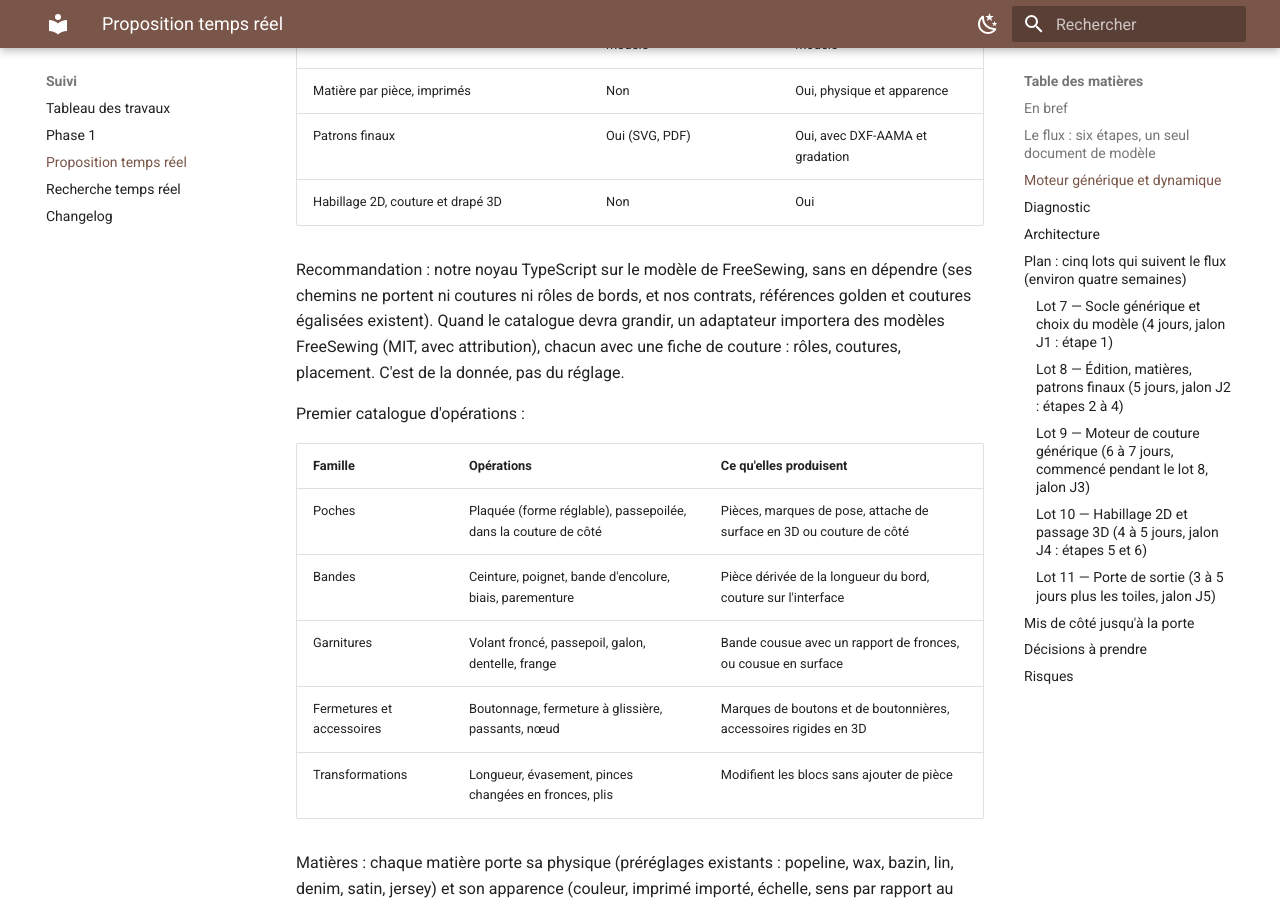
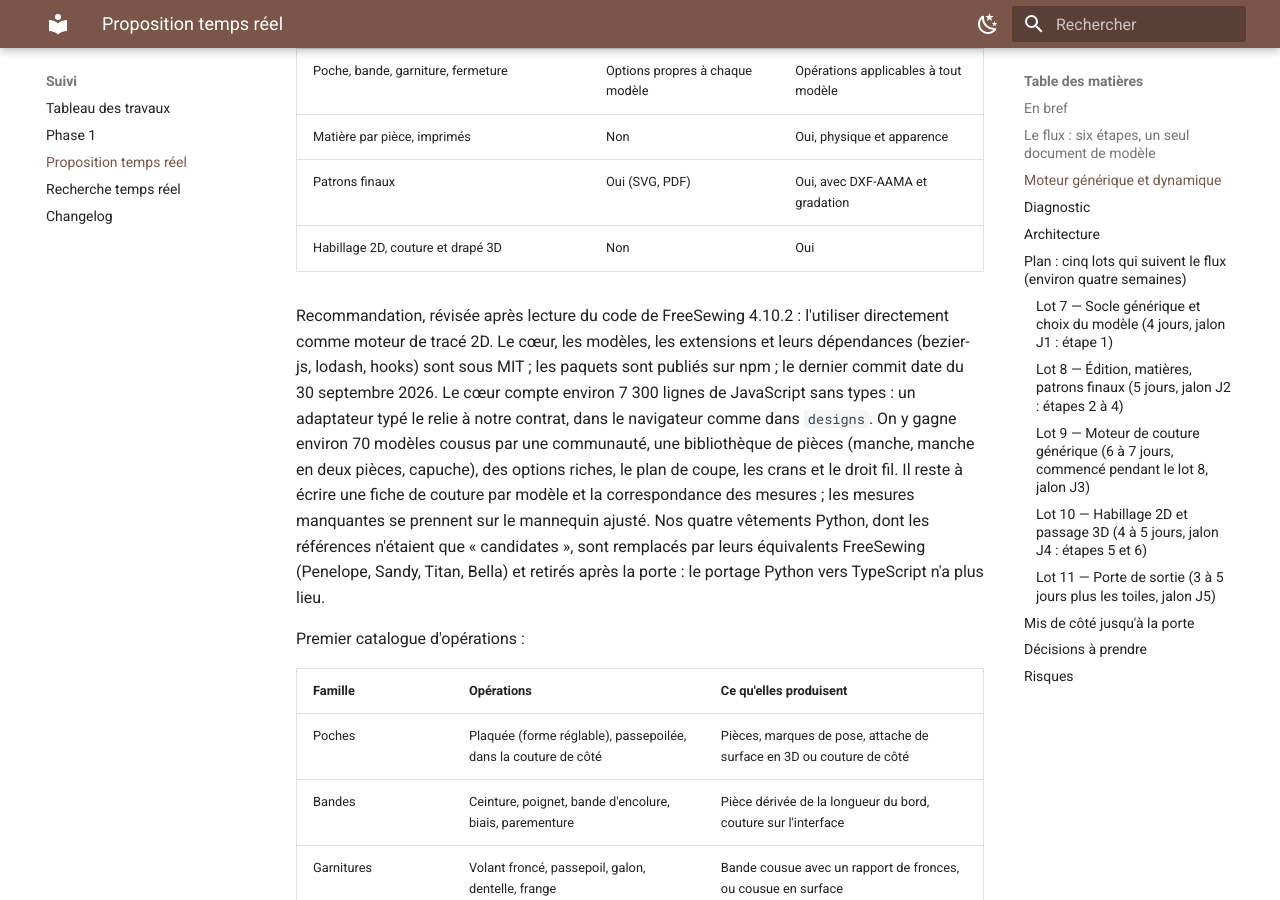
Before and after one commit to THackSRT/model-design, an MkDocs documentation site: the page built from docs/suivi/proposition-temps-reel.md, in a window 1280 px wide and 900 px high, scrolled down 2533 px. Built offline with MkDocs 1.6.1 and Material for MkDocs 9.7.7, drawn with Linux system fonts in a browser that asks for light colours; some of the changed text lies outside the part shown.

Commit message:
docs(suivi): proposition v3, FreeSewing comme moteur de tracé 2D
Après lecture du code de FreeSewing 4.10.2 (MIT partout, publié sur npm,
actif), la proposition recommande de l'utiliser directement comme moteur
de tracé, derrière un adaptateur typé vers GarmentSpec, avec une fiche de
couture par modèle (rôles des bords, coutures, placement) et les mesures
manquantes prises sur le mannequin. Le portage Python vers TypeScript du
patronage n'a plus lieu ; les six premiers modèles sont Bella, Penelope,
Sandy, Titan, Teagan et Tiberius.

Co-Authored-By: Claude Opus 5.5 <noreply@anthropic.com>
Claude-Session: https://claude.ai/code/session_01LHQtY55mzVG6iihyp3BRc6

````diff
--- a/docs/suivi/proposition-temps-reel.md
+++ b/docs/suivi/proposition-temps-reel.md
@@ -12,9 +12,10 @@ lot 7. La recherche qui fonde ce plan est dans [Recherche : studio temps réel](
   au hasard se cousent sans toucher au moteur.
 - **Le flux devient l'ossature du studio** : Modèle, Édition, Matières, Patrons finaux, Habillage 2D, Vue 3D.
   Chaque étape se revisite et une modification se propage en direct aux suivantes.
-- **Le patronage devient un kit générique en TypeScript, sur le modèle de FreeSewing** (modèle = pièces, mesures,
-  options typées, extensions), complété de ce qui manque à FreeSewing : coutures appariées, rôle des bords,
-  opérations génériques (poche, bande, garniture, fermeture), matière par pièce, passage en 3D.
+- **FreeSewing devient notre moteur de tracé 2D** (MIT partout, publié sur npm, actif) : environ 70 modèles
+  éprouvés, une bibliothèque de pièces, des options typées, le calcul en direct dans le navigateur. On y ajoute ce
+  qui lui manque : une fiche de couture par modèle (rôles des bords, coutures, placement), des opérations génériques
+  (poche, bande, garniture, fermeture), la matière de chaque pièce et le passage en 3D.
 - **Les moteurs actuels ne font pas de temps réel, mais leur cœur se réutilise.** Le drapé est une tâche serveur en
   différé (3 à 55 s) ; son cœur tourne déjà dans un Worker du studio (essai de Cusick), à un facteur 1 à 3 du temps
   réel. WebGPU (82,9 % des sessions, 74 % sous Android) ne viendra qu'en accélérateur.
@@ -27,7 +28,7 @@ Tout le reste s'en déduit, en direct.
 
 | Étape            | Ce que fait l'utilisateur                                            | Ce que fait le moteur                                                                    | Où                     |
 | ---------------- | -------------------------------------------------------------------- | ---------------------------------------------------------------------------------------- | ---------------------- |
-| 1 · Modèle       | Choisit un modèle dans la galerie, saisit les mesures                | Le kit compose le modèle à partir de ses blocs et l'ajuste aux mesures                   | Navigateur, < 10 ms    |
+| 1 · Modèle       | Choisit un modèle dans la galerie, saisit les mesures                | FreeSewing trace le modèle aux mesures ; la fiche de couture lui donne son sens          | Navigateur, < 10 ms    |
 | 2 · Édition      | Ajoute poche, bande, accessoire, garniture ; règle les options       | Le moteur d'opérations rejoue la liste ; la carte 2D suit ; les coutures sont contrôlées | Navigateur, < 10 ms    |
 | 3 · Matières     | Choisit tissu et imprimé de chaque pièce, importe un imprimé         | Chaque matière porte physique et apparence ; l'imprimé suit le droit fil                 | Navigateur             |
 | 4 · Patrons      | Fixe valeurs de couture et tailles, exporte                          | Fabrication : valeurs de couture, crans, marques, gradation, plan de coupe, exports      | Serveur, moteur actuel |
@@ -42,9 +43,9 @@ Retour libre : changer la taille d'une poche à l'étape 2 met à jour la carte
 1. **Le moteur de couture ne connaît aucun vêtement.** Il lit le rôle des bords (encolure, emmanchure, épaule, côté,
    taille, ourlet, entrejambe), le graphe des coutures, le placement et les attaches. Une règle de lint interdit tout
    nom de vêtement dans son code ; les réglages actuels (godets, jambe par jambe, tenues d'épaule) disparaissent.
-2. **Un vêtement est une donnée.** Un modèle assemble des blocs (corsage, manche, col, jupe, pantalon, ceinture)
-   avec des options typées, comme dans FreeSewing ; les blocs se raccordent par des interfaces nommées (encolure,
-   emmanchure, taille, ourlet), comme dans GarmentCode.
+2. **Un vêtement est une donnée.** Un modèle FreeSewing (pièces, mesures, options typées, extensions d'autres
+   modèles) accompagné de sa fiche de couture, qui nomme le rôle de chaque bord, les coutures et le placement sur le
+   corps. Les modèles qui manquent (boubou, kaftan) s'écrivent dans l'API de FreeSewing, puis reçoivent leur fiche.
 3. **Une opération est générique.** « Poche plaquée » s'applique à n'importe quelle pièce ; « bande » et « volant
    froncé » à n'importe quel bord dont le rôle convient. Chaque opération produit ses pièces, coutures, attaches et
    marques, que la 2D, la fabrication et la 3D lisent sans code spécial.
@@ -67,10 +68,15 @@ catalogue que si son test passe.
 | Patrons finaux                                             | Oui (SVG, PDF)                  | Oui, avec DXF-AAMA et gradation      |
 | Habillage 2D, couture et drapé 3D                          | Non                             | Oui                                  |
 
-Recommandation : notre noyau TypeScript sur le modèle de FreeSewing, sans en dépendre (ses chemins ne portent ni
-coutures ni rôles de bords, et nos contrats, références golden et coutures égalisées existent). Quand le catalogue
-devra grandir, un adaptateur importera des modèles FreeSewing (MIT, avec attribution), chacun avec une fiche de
-couture : rôles, coutures, placement. C'est de la donnée, pas du réglage.
+Recommandation, révisée après lecture du code de FreeSewing 4.10.2 : l'utiliser directement comme moteur de tracé
+2D. Le cœur, les modèles, les extensions et leurs dépendances (bezier-js, lodash, hooks) sont sous MIT ; les paquets
+sont publiés sur npm ; le dernier commit date du 30 septembre 2026. Le cœur compte environ 7 300 lignes de
+JavaScript sans types : un adaptateur typé le relie à notre contrat, dans le navigateur comme dans `designs`. On y
+gagne environ 70 modèles cousus par une communauté, une bibliothèque de pièces (manche, manche en deux pièces,
+capuche), des options riches, le plan de coupe, les crans et le droit fil. Il reste à écrire une fiche de couture
+par modèle et la correspondance des mesures ; les mesures manquantes se prennent sur le mannequin ajusté. Nos quatre
+vêtements Python, dont les références n'étaient que « candidates », sont remplacés par leurs équivalents FreeSewing
+(Penelope, Sandy, Titan, Bella) et retirés après la porte : le portage Python vers TypeScript n'a plus lieu.
 
 Premier catalogue d'opérations :
 
@@ -127,50 +133,50 @@ flowchart LR
   DOC -->|enregistrement différé| DES
 ```
 
-| Brique             | Choix                                                                                                                    |
-| ------------------ | ------------------------------------------------------------------------------------------------------------------------ |
-| Document de modèle | Modèle, mesures, options, opérations, matières : la version de `designs` ; la spécification s'en déduit par le même kit  |
-| Kit de patronage   | TypeScript sur le modèle de FreeSewing ; nos quatre vêtements portés depuis Python, parité contre les références golden  |
-| Contrat            | Champs facultatifs : rôle des bords, interfaces, coutures avec sens et fronces, attaches, marques, accessoires, matières |
-| Moteur de couture  | XPBD actuel en Worker, pas à pas ; mise en place par graphe de coutures et attaches par rôle ; aucun nom de vêtement     |
-| Collisions         | SDF du corps cuit après chaque ajustement (voxels de 5 à 8 mm), étiquettes de parties du corps, décalage de peau de 3 mm |
-| Habillage 2D       | Assemblage grossier (30 à 40 mm) dans le Worker, rendu à plat de face et de dos, avec matières et coutures               |
-| Vue 3D             | three.js en WebGL, textures par coordonnées à plat, coutures visibles, cartes de tension et d'aisance ; WebGPU en option |
-| Patrons finaux     | Moteur de fabrication existant, étendu aux pièces et marques des opérations                                              |
+| Brique             | Choix                                                                                                                          |
+| ------------------ | ------------------------------------------------------------------------------------------------------------------------------ |
+| Document de modèle | Modèle, mesures, options, opérations, matières : la version de `designs` ; la spécification s'en déduit par le même adaptateur |
+| Tracé 2D           | FreeSewing 4.10.2 (MIT) derrière un adaptateur typé, navigateur et `designs` ; une fiche de couture par modèle                 |
+| Contrat            | Champs facultatifs : rôle des bords, interfaces, coutures avec sens et fronces, attaches, marques, accessoires, matières       |
+| Moteur de couture  | XPBD actuel en Worker, pas à pas ; mise en place par graphe de coutures et attaches par rôle ; aucun nom de vêtement           |
+| Collisions         | SDF du corps cuit après chaque ajustement (voxels de 5 à 8 mm), étiquettes de parties du corps, décalage de peau de 3 mm       |
+| Habillage 2D       | Assemblage grossier (30 à 40 mm) dans le Worker, rendu à plat de face et de dos, avec matières et coutures                     |
+| Vue 3D             | three.js en WebGL, textures par coordonnées à plat, coutures visibles, cartes de tension et d'aisance ; WebGPU en option       |
+| Patrons finaux     | Moteur de fabrication existant, étendu aux pièces et marques des opérations                                                    |
 
-| Mesure                                  | Cible      | Condition                                               |
-| --------------------------------------- | ---------- | ------------------------------------------------------- |
-| Rejouer le document (kit et opérations) | < 10 ms    | bureau ; < 30 ms sur téléphone milieu de gamme          |
-| Carte 2D au glissement d'un curseur     | ≥ 30 img/s | Android d'entrée de gamme                               |
-| Habillage 2D                            | < 1,5 s    | assemblage grossier dans le Worker                      |
-| Première image 3D                       | < 1 s      | pièces posées, fils de couture visibles                 |
-| Drapé de brouillon posé                 | < 5 s      | portable de cinq ans                                    |
-| Stable après une retouche               | < 1 s      | départ à chaud                                          |
-| Généricité                              | suivie     | compositions au hasard, à chaque lot, aucun faux succès |
-| Qualité standard                        | 5 sur 5    | `test-standard` vert sans réglage par vêtement          |
+| Mesure                                    | Cible      | Condition                                               |
+| ----------------------------------------- | ---------- | ------------------------------------------------------- |
+| Rejouer le document (tracé et opérations) | < 10 ms    | bureau ; < 30 ms sur téléphone milieu de gamme          |
+| Carte 2D au glissement d'un curseur       | ≥ 30 img/s | Android d'entrée de gamme                               |
+| Habillage 2D                              | < 1,5 s    | assemblage grossier dans le Worker                      |
+| Première image 3D                         | < 1 s      | pièces posées, fils de couture visibles                 |
+| Drapé de brouillon posé                   | < 5 s      | portable de cinq ans                                    |
+| Stable après une retouche                 | < 1 s      | départ à chaud                                          |
+| Généricité                                | suivie     | compositions au hasard, à chaque lot, aucun faux succès |
+| Qualité standard                          | 5 sur 5    | `test-standard` vert sans réglage par vêtement          |
 
 ## Plan : cinq lots qui suivent le flux (environ quatre semaines)
 
 ### Lot 7 — Socle générique et choix du modèle (4 jours, jalon J1 : étape 1)
 
-| N°    | Tâche                                                                                                  | Agent      | Dépend de    |
-| ----- | ------------------------------------------------------------------------------------------------------ | ---------- | ------------ |
-| 1.53  | ADR 0019 : boucle dans le navigateur, moteur sans aucun vêtement (lint), preuve de généricité, budgets | architecte | validation   |
-| 1.54  | ADR 0020 et contrats : GarmentSpec enrichi et document de modèle                                       | architecte | 1.53         |
-| 1.55a | Kit TypeScript : pièces, chemins, mesures, options typées, interfaces, composition de blocs, contrôles | dev-moteur | 1.54         |
-| 1.55b | Blocs corsage et manche (manche corrigée, 1.46), parité golden                                         | dev-moteur | 1.55a        |
-| 1.55c | Blocs jupe droite, jupe cercle et pantalon, parité golden                                              | dev-moteur | 1.55a        |
-| 1.55d | Coquille du studio v2 : parcours en six étapes, jetons, composants, tablette et téléphone              | dev-front  | 1.53         |
-| 1.55e | Étape 1 : galerie de modèles, mesures, carte du corps 2D en direct, contrôle des coutures              | dev-front  | 1.55d, 1.55b |
+| N°    | Tâche                                                                                                                            | Agent      | Dépend de    |
+| ----- | -------------------------------------------------------------------------------------------------------------------------------- | ---------- | ------------ |
+| 1.53  | ADR 0019 : boucle dans le navigateur, moteur sans aucun vêtement (lint), preuve de généricité, budgets                           | architecte | validation   |
+| 1.54  | ADR 0020 et contrats : GarmentSpec enrichi et document de modèle                                                                 | architecte | 1.53         |
+| 1.55a | Adaptateur FreeSewing vers GarmentSpec : contour découpé en bords selon la fiche, crans, droit fil, pli, plan de coupe           | dev-moteur | 1.54         |
+| 1.55b | Mesures : correspondance avec FreeSewing, mesures manquantes prises sur le mannequin ajusté                                      | dev-moteur | 1.54         |
+| 1.55c | Fiches de couture des six premiers modèles (Bella et sa manche, Penelope, Sandy, Titan, Teagan, Tiberius), contrôle des coutures | dev-moteur | 1.55a        |
+| 1.55d | Coquille du studio v2 : parcours en six étapes, jetons, composants, tablette et téléphone                                        | dev-front  | 1.53         |
+| 1.55e | Étape 1 : galerie de modèles, mesures, options du modèle, carte du corps 2D en direct, contrôle des coutures                     | dev-front  | 1.55d, 1.55c |
 
 ### Lot 8 — Édition, matières, patrons finaux (5 jours, jalon J2 : étapes 2 à 4)
 
 | N°    | Tâche                                                                                                  | Agent       | Dépend de    |
 | ----- | ------------------------------------------------------------------------------------------------------ | ----------- | ------------ |
-| 1.56a | Moteur d'opérations : liste rejouée, annuler et rétablir, contrôles, erreurs typées                    | dev-moteur  | 1.55a        |
+| 1.56a | Moteur d'opérations sur GarmentSpec, quel que soit le modèle : liste rejouée, annuler, contrôles       | dev-moteur  | 1.55a        |
 | 1.56b | Poches et bandes                                                                                       | dev-moteur  | 1.56a        |
 | 1.56c | Garnitures et fermetures                                                                               | dev-moteur  | 1.56a        |
-| 1.56d | Étape 2 : palette d'opérations, pose par glisser, inspecteur, historique                               | dev-front   | 1.55e, 1.56a |
+| 1.56d | Étape 2 : options du modèle FreeSewing, palette d'opérations, pose par glisser, inspecteur, historique | dev-front   | 1.55e, 1.56a |
 | 1.56e | Étape 3 : bibliothèque de matières, affectation par pièce et par couche, import d'imprimé, textures 2D | dev-front   | 1.55e        |
 | 1.56f | Fabrication : pièces et marques des opérations, valeurs de couture par rôle de bord                    | dev-moteur  | 1.54         |
 | 1.56g | Étape 4 : patron à plat, valeurs de couture, gradation, plan de coupe, exports                         | dev-front   | 1.56f        |
@@ -203,8 +209,9 @@ flowchart LR
 | 1.59a | Un parcours de bout en bout, de la galerie à l'export et à la 3D                                    | dev-front         | 1.58c     |
 | 1.25  | Toiles coupées depuis les exports, écarts corrigés, golden figées, mannequin calibré au mètre ruban | équipe, modéliste | 1.59a     |
 
-Lots facultatifs : **12, WebGPU**, seulement si le banc 1.57f l'exige ; **13, import FreeSewing**, adaptateur et
-fiches de couture pour des modèles FreeSewing choisis (MIT, avec attribution), sans toucher au moteur.
+Lots facultatifs : **12, WebGPU**, seulement si le banc 1.57f l'exige ; **13, catalogue**, fiches de couture
+d'autres modèles FreeSewing (Simon, Huey, Charlie…) et modèles locaux (boubou, kaftan) écrits dans l'API de
+FreeSewing, sans toucher au moteur.
 
 ## Mis de côté jusqu'à la porte
 
@@ -221,8 +228,9 @@ fiches de couture pour des modèles FreeSewing choisis (MIT, avec attribution),
 ## Décisions à prendre
 
 1. Moteur générique : aucun vêtement dans le moteur de couture, preuve par compositions au hasard. Recommandé : oui.
-2. Kit de patronage : notre noyau TypeScript sur le modèle de FreeSewing (recommandé), ou FreeSewing comme noyau
-   avec une couche de coutures et de rôles à maintenir ; import de modèles FreeSewing au lot 13 (lesquels ?).
+2. Moteur de tracé : FreeSewing utilisé directement, dépendance MIT aux versions figées (recommandé, révisé après
+   lecture de son code), ou notre propre noyau sur son modèle en portant nos quatre vêtements Python ; et les
+   modèles FreeSewing à mettre au premier catalogue.
 3. Premier catalogue d'opérations à valider ou compléter (col, capuche, fente, smocks, broderie…).
 4. Imprimés importés par l'utilisateur (photo d'un wax) dès la phase 1. Proposé : oui, avec échelle et sens.
 5. Boucle dans le navigateur, Worker d'abord, WebGPU en option, liste de gel. Recommandé : oui.
@@ -232,11 +240,12 @@ fiches de couture pour des modèles FreeSewing choisis (MIT, avec attribution),
 
 ## Risques
 
-| Risque                                                 | Parade                                                                           |
-| ------------------------------------------------------ | -------------------------------------------------------------------------------- |
-| Mise en place générique incomplète (68 % chez Style3D) | Attaches par rôle, déplacement d'une pièce à la main ; taux mesuré à chaque lot  |
-| Une opération crée un cas 3D nouveau                   | Une opération n'entre au catalogue que si son test de couture passe              |
-| Le Worker reste trop lent sur les appareils visés      | Maillage grossier pendant le glissement, WASM SIMD, puis lot 12                  |
-| Deux moteurs de patronage pendant le portage           | Parité contre les golden, retrait du Python après la porte                       |
-| Tours du mannequin surestimés (2 à 3,5 cm)             | Calibration contre le mètre ruban à la porte                                     |
-| Périmètre plus large que la phase 1 initiale           | Chaque lot livre une étape utilisable ; garnitures et fermetures peuvent glisser |
+| Risque                                                 | Parade                                                                                       |
+| ------------------------------------------------------ | -------------------------------------------------------------------------------------------- |
+| Mise en place générique incomplète (68 % chez Style3D) | Attaches par rôle, déplacement d'une pièce à la main ; taux mesuré à chaque lot              |
+| Une opération crée un cas 3D nouveau                   | Une opération n'entre au catalogue que si son test de couture passe                          |
+| Le Worker reste trop lent sur les appareils visés      | Maillage grossier pendant le glissement, WASM SIMD, puis lot 12                              |
+| Dépendance externe (FreeSewing)                        | Versions figées, adaptateur testé contre des références ; MIT, donc reprise possible du code |
+| Fiche de couture erronée                               | Contrôle automatique des longueurs de couture et test de couture pour chaque modèle          |
+| Tours du mannequin surestimés (2 à 3,5 cm)             | Calibration contre le mètre ruban à la porte                                                 |
+| Périmètre plus large que la phase 1 initiale           | Chaque lot livre une étape utilisable ; garnitures et fermetures peuvent glisser             |
````
Also changed, not shown: other parts of docs/suivi/proposition-temps-reel.md (+2 -2 lines).
